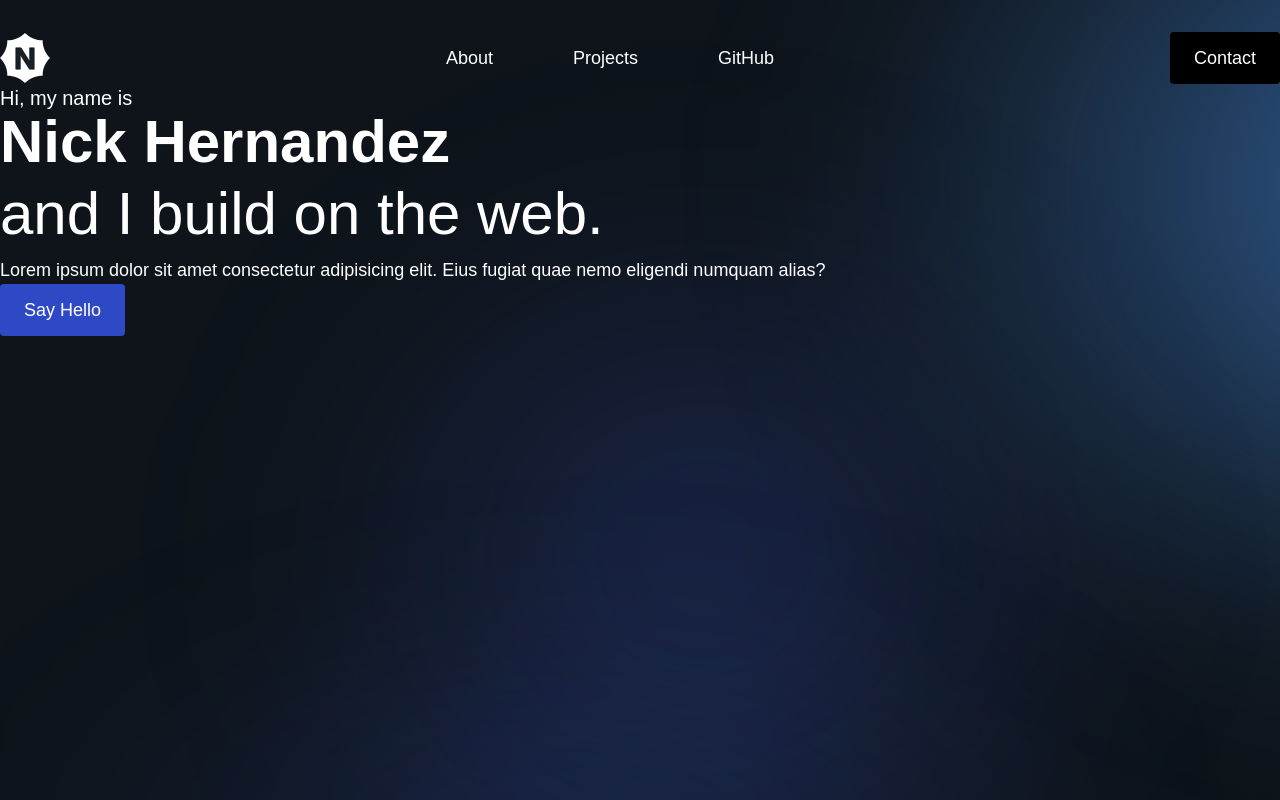
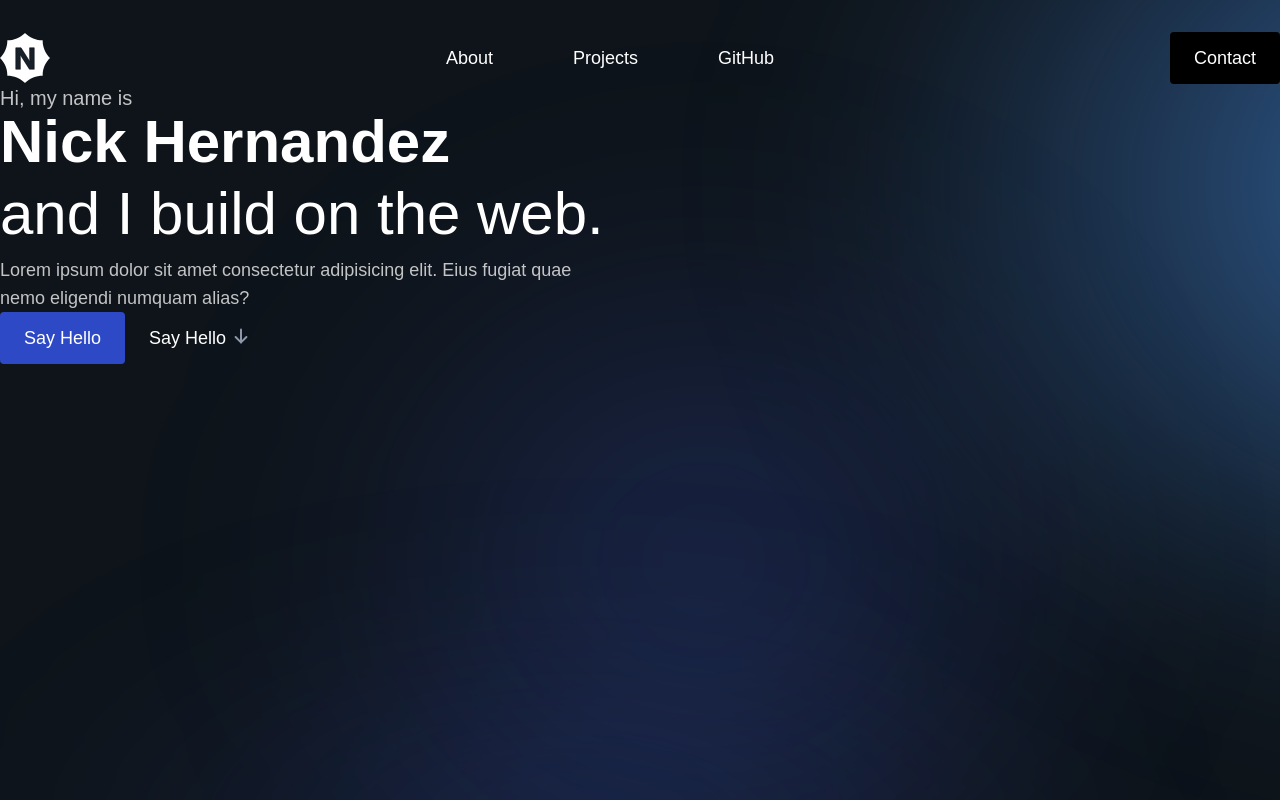
Before and after one commit to Nickolas-Hernandez/nickhernandez.dev, a Next.js app: page / in a window 1280 px wide. Shown: the top 800 px of the page. Built offline with nearby package versions, Linux system fonts and the light colour scheme; a web font is replaced by a local one.

Commit message:
Style text fields #3

```diff
--- a/src/components/introSection/introSection.tsx
+++ b/src/components/introSection/introSection.tsx
@@ -4,11 +4,12 @@ export const IntroSection = () => {
   return (
     <section className="intro-section">
       <div className="contain">
-        <p className="text-xl">Hi, my name is</p>
+        <p className="text-xl opacity-75">Hi, my name is</p>
         <h1 className="text-6xl font-bold">Nick Hernandez</h1>
         <h1 className="text-6xl font-normal">and I build on the web.</h1>
-        <p>Lorem ipsum dolor sit amet consectetur adipisicing elit. Eius fugiat quae nemo eligendi numquam alias?</p>
+        <p className="opacity-75 max-w-xl">Lorem ipsum dolor sit amet consectetur adipisicing elit. Eius fugiat quae nemo eligendi numquam alias?</p>
         <Link href="#contact"><button>Say Hello</button></Link>
+        <Link href="#contact"><button className="style-2">Say Hello</button></Link>
       </div>
     </section>
   );
--- a/src/styles/global/_type.scss
+++ b/src/styles/global/_type.scss
@@ -10,7 +10,7 @@ h3,
 h4,
 h5,
 h6 {
-  @apply font-heading font-medium;
+  @apply font-body font-medium;
 }
 
 h1,
```
